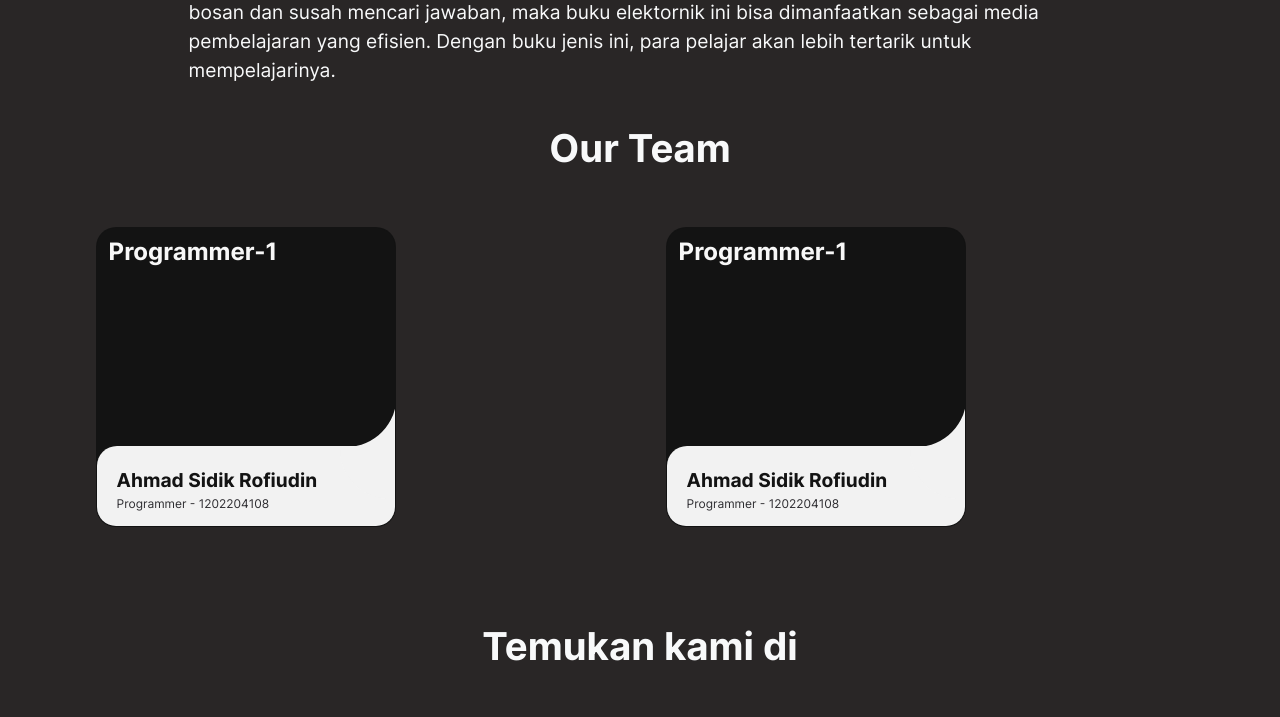
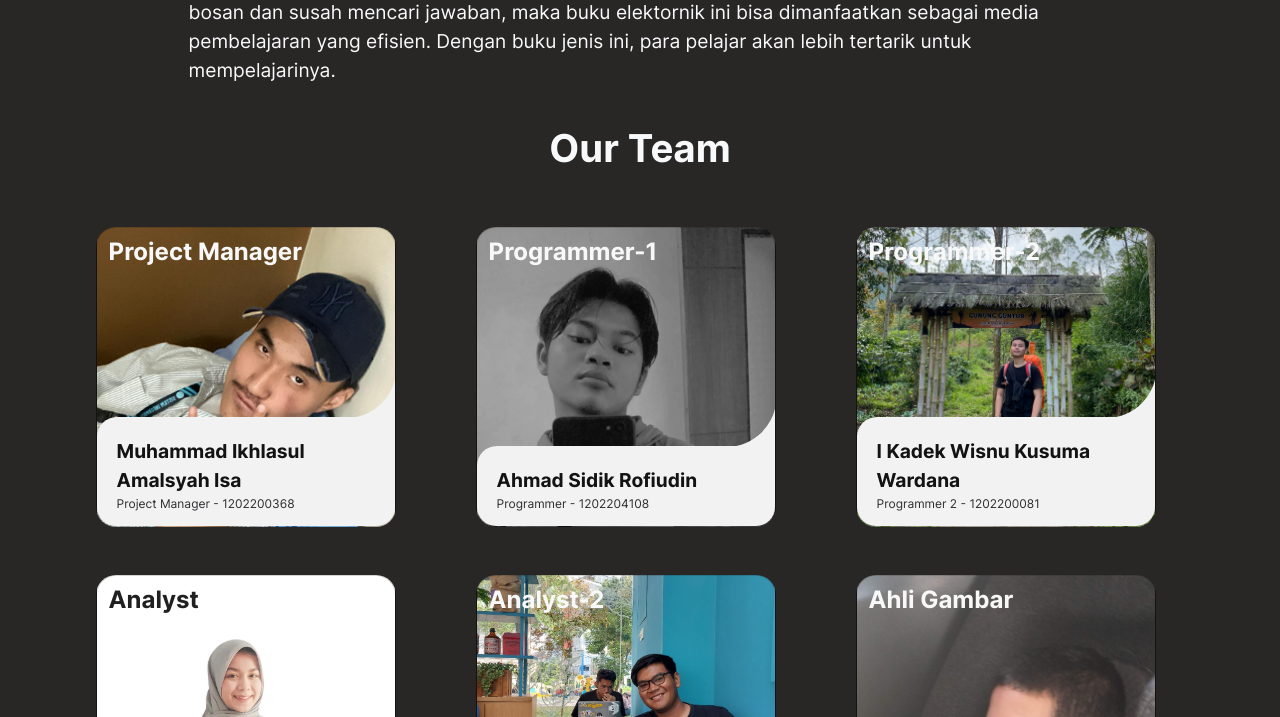
Before and after one commit to SI-RPL-2023/SI4406_KEL5_READTERACY, a Laravel app: page /Readteracy/about-us in a window 1280 px wide. Shown: the part 1886-2603 px from the top of the page. Before the commit the page ends 2547 px from the top, so only its background shows below. Run offline with Laravel 10, Linux system fonts and the light colour scheme; data that the repository does not hold is empty; grey boxes are pictures that could not be loaded.

```diff
--- a/resources/views/aboutUs.blade.php
+++ b/resources/views/aboutUs.blade.php
@@ -347,8 +347,32 @@
                 </div>
             </div>
             <div class="row mt-3" >
+                <div class="col mb-5" data-aos="fade-down">
+                    <article class="card"
+                    style="background-image: url('/img/m.jpg');
+                    background-position: 0px -5em;
+                    background-repeat: no-repeat;
+                    background-size: cover;">
+                        <div class="temporary_text">
+                            Project Manager
+                        </div>
+                        <div class="card_content">
+                            <span class="card_title">Muhammad Ikhlasul Amalsyah Isa</span>
+                                <span class="card_subtitle">Project Manager - 1202200368</span>
+                                <p class="card_description">
+                                    Project Manager bertanggung jawab atas keberlangsungan proyek
+                                    Readteracy Secara keseluruhan dan memainkan peran dalam pengorganisasian, dan pengendalian
+                                    setiap aspek proyek,hingga pengawasan tim.
+                                </p>
+                        </div>
+                    </article>
+                </div>
                 <div class="col mb-5" data-aos="fade-up">
-                    <article class="card">
+                    <article class="card"
+                    style="background-image: url('/img/rofi.jpg');
+                    background-position: 0px -2em;
+                    background-repeat: no-repeat;
+                    background-size: cover;">
                         <div class="temporary_text">
                             Programmer-1
                         </div>
@@ -363,18 +387,85 @@
                         </div>
                     </article>
                 </div>
+
                 <div class="col mb-5" data-aos="fade-down">
-                    <article class="card">
+                    <article class="card"
+                    style="background-image: url('/img/bli.jpeg');
+                    background-position: 0px -5em;
+                    background-repeat: no-repeat;
+                    background-size: cover;">
                         <div class="temporary_text">
-                            Programmer-1
+                            Programmer-2
                         </div>
                         <div class="card_content">
-                            <span class="card_title">Ahmad Sidik Rofiudin</span>
-                                <span class="card_subtitle">Programmer - 1202204108</span>
+                            <span class="card_title">I Kadek Wisnu Kusuma Wardana</span>
+                                <span class="card_subtitle">Programmer 2 - 1202200081</span>
                                 <p class="card_description">
                                     Dalam mengembangkan website Readteracy saya membantu mengembangkan website ini
                                     menggunakan framework Laravel. Semoga kedepannya rakyat mampu
                                     meluangkan waktu untuk membaca buku
+                                </p>
+                        </div>
+                    </article>
+                </div>
+
+                <div class="col mb-5" data-aos="fade-up">
+                    <article class="card"
+                    style="background-image: url('/img/najem.jpg');
+                    background-position: 0px -5em;
+                    background-repeat: no-repeat;
+                    background-size: cover;">
+                        <div class="temporary_text text-dark">
+                            Analyst
+                        </div>
+                        <div class="card_content">
+                            <span class="card_title">Najma Syarifah</span>
+                                <span class="card_subtitle">Analyst - 1202200141</span>
+                                <p class="card_description">
+                                    Saya membantu menganilis kebutuhan fungsional maupun
+                                    non-fungsional sistem serta memastikan kualitas sistem yang dibuat
+                                    agar sesuai dengan kebutuhan user dan tujuan organisasi
+                                </p>
+                        </div>
+                    </article>
+                </div>
+
+                <div class="col mb-5" data-aos="fade-down">
+                    <article class="card"
+                    style="background-image: url('/img/rafsan.jpg');
+                    background-position: 0px -5em;
+                    background-repeat: no-repeat;
+                    background-size: cover;">
+                        <div class="temporary_text">
+                            Analyst-2
+                        </div>
+                        <div class="card_content">
+                            <span class="card_title">Muhammad Rizki Rafsyandjani</span>
+                                <span class="card_subtitle">Analyst-2 - 1202202291</span>
+                                <p class="card_description">
+                                    Saya membantu menganilis kebutuhan fungsional maupun
+                                    non-fungsional sistem serta memastikan kualitas sistem yang dibuat
+                                    agar sesuai dengan kebutuhan user dan tujuan organisasi
+                                </p>
+                        </div>
+                    </article>
+                </div>
+                <div class="col mb-5" data-aos="fade-up">
+                    <article class="card"
+                    style="background-image: url('/img/cum.jpg');
+                    background-position: 0px -5em;
+                    background-repeat: no-repeat;
+                    background-size: cover;">
+                        <div class="temporary_text">
+                            Ahli Gambar
+                        </div>
+                        <div class="card_content">
+                            <span class="card_title">Kumara Ris Panji Bagaskara</span>
+                                <span class="card_subtitle">Ahli Gambar - 1202204231</span>
+                                <p class="card_description">
+                                    Bertanggung jawab atas tampilan website Readteracy
+                                    dan memiliki pandangan yang unik dan mampu mengubah ide-ide menjadi
+                                    desain yang menarik dan berfungsional.
                                 </p>
                         </div>
                     </article>
```
Also changed, not shown: resources/views/auth/login.blade.php (+20 -6 lines), public/img/buku/bukutentangkita.jpg (added).
